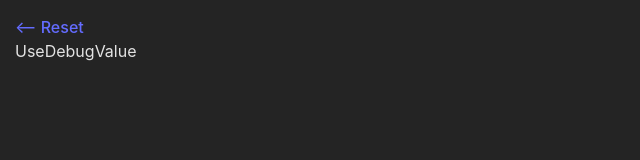
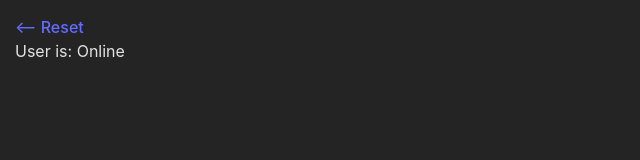
Before and after one commit to JanZaion/native-react-hooks, a React (Vite) app: page /useDebugValue in a window 1280 px wide. Shown: the top 160 px of the page, without its empty margins (0-640 px from the left). Built offline with nearby package versions, Linux system fonts and the light colour scheme.

Commit message:
feat: add useDebugValue

```diff
--- a/src/nativeHooks/UseDebugValue.tsx
+++ b/src/nativeHooks/UseDebugValue.tsx
@@ -1,3 +1,30 @@
+import { useState, useEffect, useDebugValue } from "react";
+
+// useDebugValue is a custom hook that allows to
+// display a label for custom hooks in React DevTools.
+const useOnlineStatus = () => {
+  const [isOnline, setIsOnline] = useState(navigator.onLine);
+
+  useDebugValue(isOnline ? "Online 🟢" : "Offline 🔴");
+
+  useEffect(() => {
+    const handleOnline = () => setIsOnline(true);
+    const handleOffline = () => setIsOnline(false);
+
+    window.addEventListener("online", handleOnline);
+    window.addEventListener("offline", handleOffline);
+
+    return () => {
+      window.removeEventListener("online", handleOnline);
+      window.removeEventListener("offline", handleOffline);
+    };
+  }, []);
+
+  return isOnline;
+};
+
 export const UseDebugValue = () => {
-  return <div>UseDebugValue</div>;
+  const isOnline = useOnlineStatus();
+
+  return <div>User is: {isOnline ? "Online" : "Offline"}</div>;
 };
```
